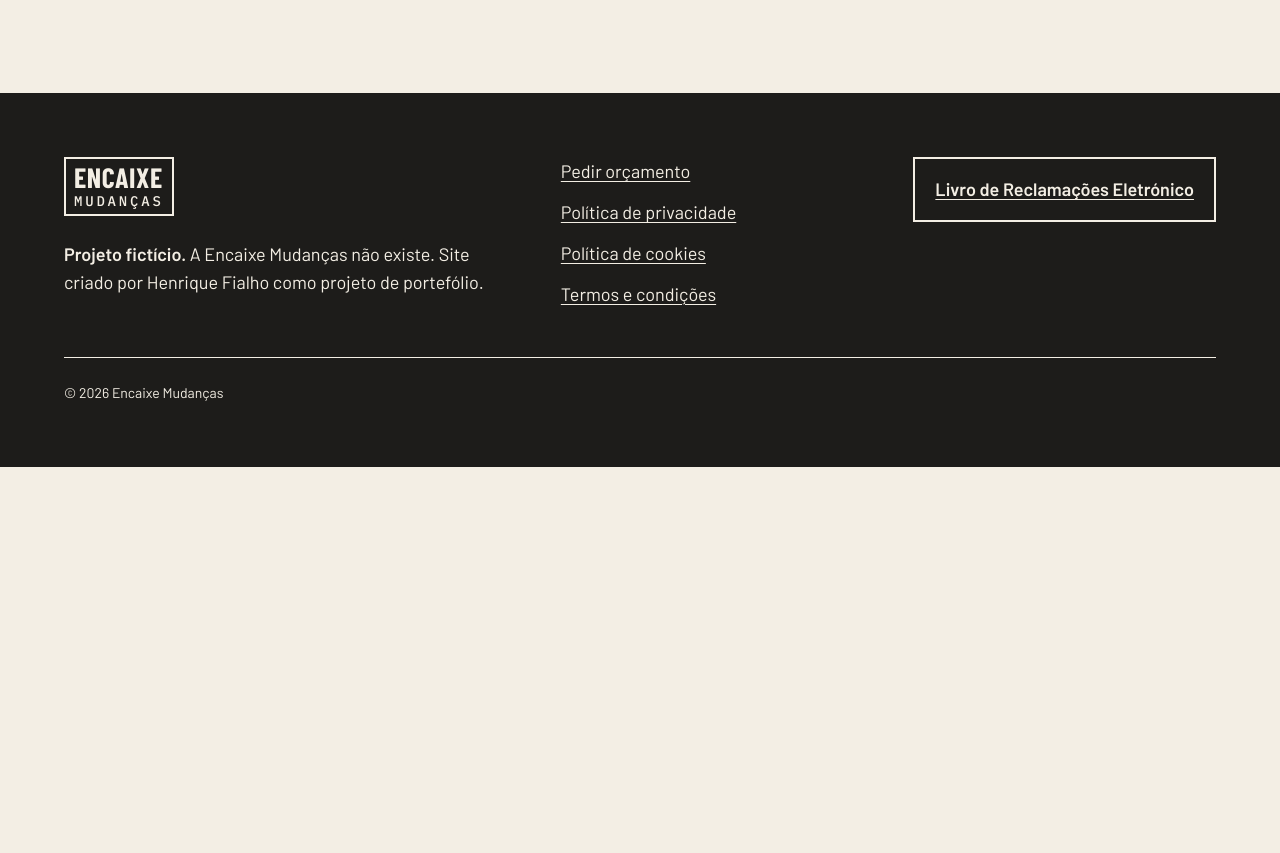
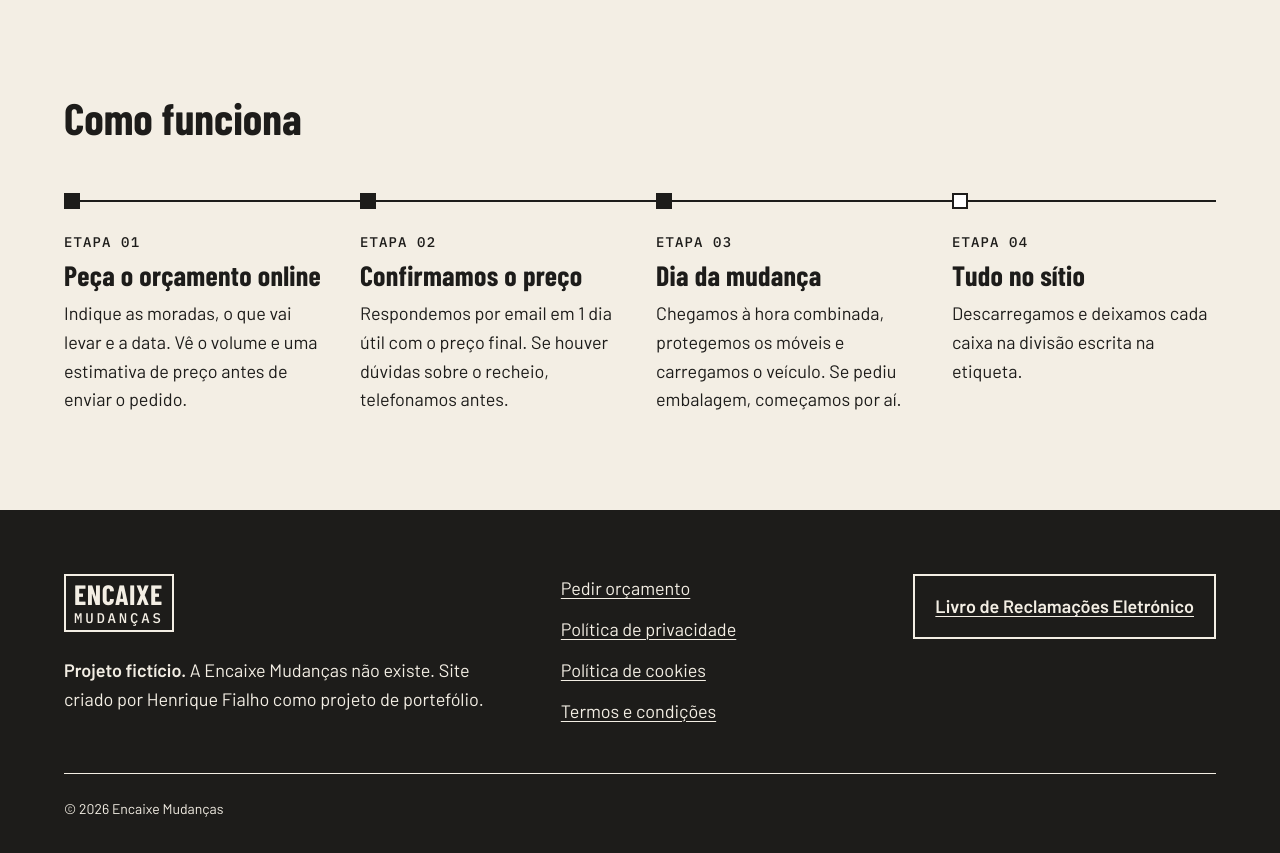
Before and after one commit to henriquefialhodev/encaixe-mudancas, a plain HTML site: page public/index.html in a window 1280 px wide. Shown: the part 1569-2422 px from the top of the page. Before the commit the page ends 2036 px from the top, so only its background shows below. Drawn offline with Linux system fonts and the light colour scheme.

Commit message:
feat: add how it works timeline

```diff
--- a/public/css/pages/home.css
+++ b/public/css/pages/home.css
@@ -114,3 +114,78 @@
     grid-row: 1;
   }
 }
+
+/* HOW IT WORKS */
+.site-work {
+  padding-bottom: var(--section-space);
+}
+
+.site-work-inner {
+  display: flex;
+  flex-direction: column;
+  gap: 48px;
+}
+
+.site-work-list {
+  display: flex;
+  flex-direction: column;
+  gap: 32px;
+  list-style: none;
+  margin: 0 0 0 7px;
+  padding: 0;
+  border-left: 2px solid var(--color-ink);
+}
+
+.site-work-item {
+  display: flex;
+  flex-direction: column;
+  gap: 8px;
+  position: relative;
+  padding-left: 28px;
+}
+
+.site-work-item::before {
+  content: "";
+  position: absolute;
+  left: -9px;
+  top: 0;
+  width: 16px;
+  height: 16px;
+  background-color: var(--color-ink);
+}
+
+.site-work-item:last-child::before {
+  background-color: var(--color-surface);
+  border: 2px solid var(--color-ink);
+}
+
+/* TABLET HOW IT WORKS */
+@media (min-width: 768px) {
+  .site-work-item {
+    padding-left: 32px;
+    max-width: 65ch;
+  }
+}
+
+/* DESKTOP HOW IT WORKS */
+@media (min-width: 1024px) {
+  .site-work-list {
+    display: grid;
+    grid-template-columns: repeat(4, 1fr);
+    gap: 32px;
+    margin: 8px 0 0 0;
+    border-left: none;
+    border-top: 2px solid var(--color-ink);
+  }
+
+  .site-work-item {
+    padding-left: 0;
+    padding-top: 32px;
+    max-width: none;
+  }
+
+  .site-work-item::before {
+    left: 0;
+    top: -9px;
+  }
+}
--- a/public/index.html
+++ b/public/index.html
@@ -172,6 +172,49 @@
           </div>
         </div>
       </section>
+      <section
+        id="how-it-works"
+        class="site-work"
+        aria-labelledby="site-work-title"
+      >
+        <div class="container site-work-inner">
+          <h2 id="site-work-title">Como funciona</h2>
+          <ol class="site-work-list">
+            <li class="site-work-item">
+              <p class="label">Etapa 01</p>
+              <h3 class="site-work-item-title">Peça o orçamento online</h3>
+              <p class="site-work-item-text">
+                Indique as moradas, o que vai levar e a data. Vê o volume e uma
+                estimativa de preço antes de enviar o pedido.
+              </p>
+            </li>
+            <li class="site-work-item">
+              <p class="label">Etapa 02</p>
+              <h3 class="site-work-item-title">Confirmamos o preço</h3>
+              <p class="site-work-item-text">
+                Respondemos por email em 1 dia útil com o preço final. Se houver
+                dúvidas sobre o recheio, telefonamos antes.
+              </p>
+            </li>
+            <li class="site-work-item">
+              <p class="label">Etapa 03</p>
+              <h3 class="site-work-item-title">Dia da mudança</h3>
+              <p class="site-work-item-text">
+                Chegamos à hora combinada, protegemos os móveis e carregamos o
+                veículo. Se pediu embalagem, começamos por aí.
+              </p>
+            </li>
+            <li class="site-work-item">
+              <p class="label">Etapa 04</p>
+              <h3 class="site-work-item-title">Tudo no sítio</h3>
+              <p class="site-work-item-text">
+                Descarregamos e deixamos cada caixa na divisão escrita na
+                etiqueta.
+              </p>
+            </li>
+          </ol>
+        </div>
+      </section>
     </main>
     <footer class="site-footer">
       <div class="container site-footer-inner">
```
